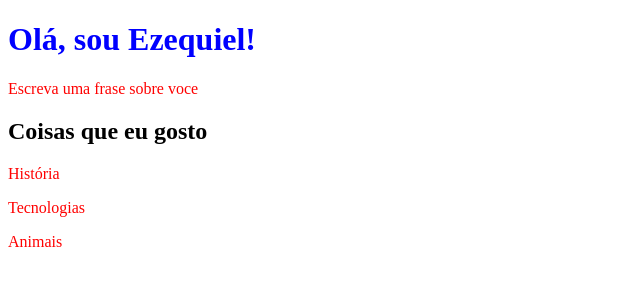
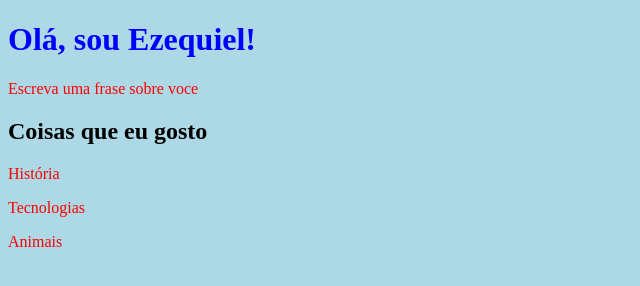
Before and after one commit to ezequieltech/meusite, a plain HTML site: page index.html in a window 1280 px wide. Shown: the whole page, without its empty margins (0-640 px from the left). Drawn offline with Linux system fonts and the light colour scheme.

Commit message:
Atualizar o style.css

```diff
--- a/style.css
+++ b/style.css
@@ -1,5 +1,5 @@
 body {
-  background-color: white ;
+  background-color: #ADD8E6; ;
 }
 
 h1 {color: blue  ;
```
